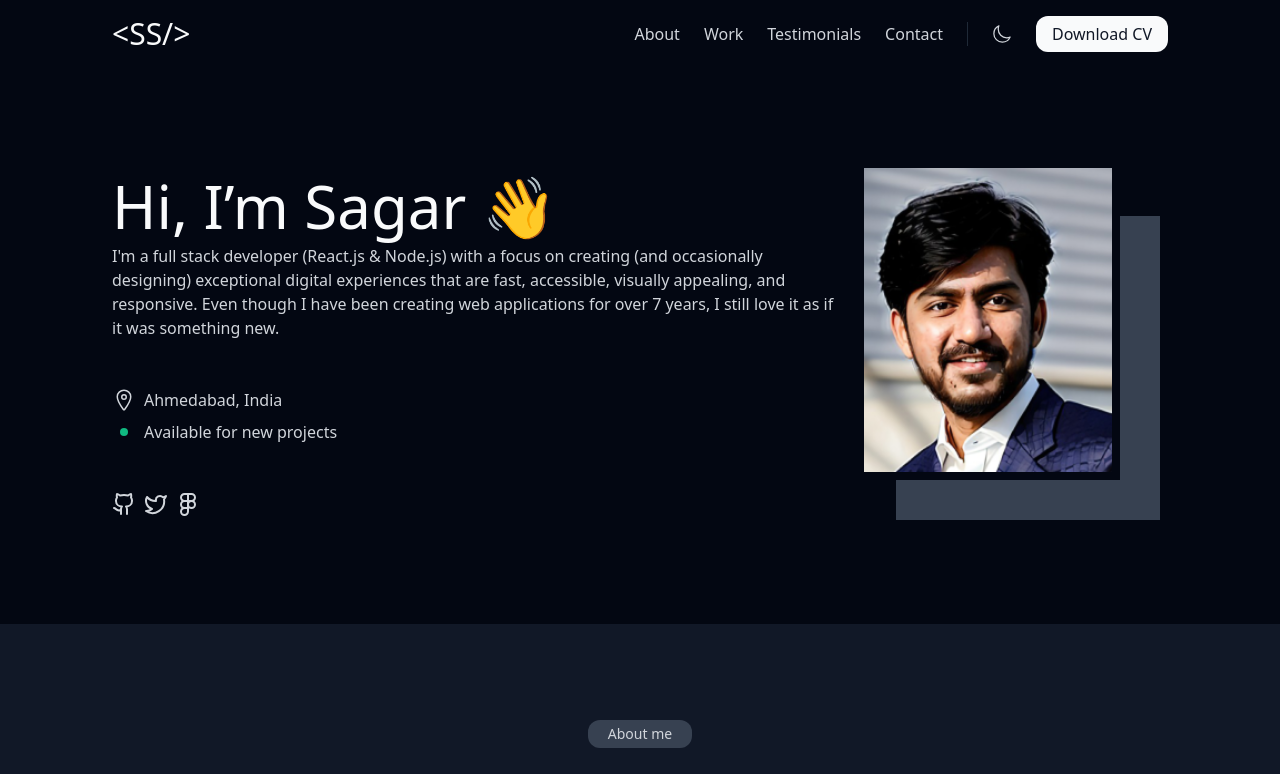
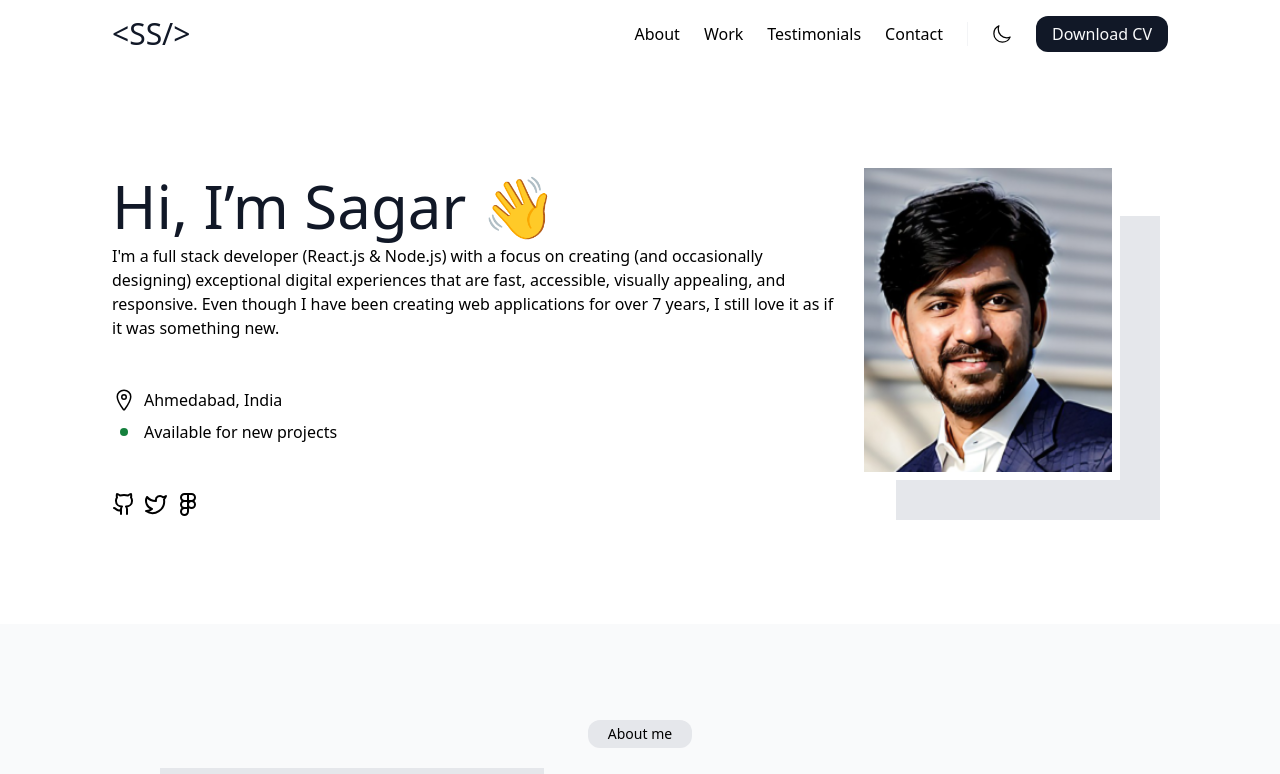
Before and after one commit to Zoljargal2004/Portfolio.1, a Next.js app: page / in a window 1280 px wide. Shown: the top 774 px of the page. Built offline with nearby package versions, Linux system fonts and the light colour scheme.

Commit message:
almost done

```diff
--- a/pages/components/About.js
+++ b/pages/components/About.js
@@ -1,7 +1,8 @@
+import { com_styles } from "./header"
 import { Portrait } from "./hero"
 
 export function About(){
-    return <div className="bg-[--sec-bg-color] px-4 py-16 lg:px-20 lg:py-24 lg:flex lg:justify-center">
+    return <div className={`dark:bg-[${com_styles[6].dark}] bg-[${com_styles[6].light}] px-4 py-16 lg:px-20 lg:py-24 lg:flex lg:justify-center`}>
         <div className="flex flex-col items-center text-sm gap-12 max-w-7xl lg:px-8">
             <Topic title = "About me"/>
             <div className="mt-[-24px] flex flex-col gap-[48px] lg:grid lg:grid-cols-2 lg:gap-12">
@@ -14,12 +15,12 @@ export function About(){
 }
 
 export function Topic(props){
-    return <div className="bg-[--portrait-bg] px-5 py-1 rounded-[12px]">{props.title}</div>
+    return <div className={`dark:bg-[${com_styles[5].dark}] bg-[${com_styles[5].light}] px-5 py-1 rounded-[12px]`}>{props.title}</div>
 }
 
 function About_para(){
     return <div className=" flex flex-col gap-4">
-        <h1 className="text-[--head-color] text-2xl mb-2 lg:text-3xl">Curious about me? Here you have it:</h1>
+        <h1 className={`text-[${com_styles[1].light}] dark:text-[${com_styles[1].dark}] text-2xl mb-2 lg:text-3xl`}>Curious about me? Here you have it:</h1>
         <p>
         I'm a passionate, self-proclaimed designer who specializes in full stack development (React.js & Node.js). I am very enthusiastic about bringing the technical and visual aspects of digital products to life. User experience, pixel perfect design, and writing clear, readable, highly performant code matters to me.
         </p>
--- a/pages/components/contact.js
+++ b/pages/components/contact.js
@@ -8,7 +8,7 @@ export function Contact() {
   let email = "reachsagarshah@gmail.com";
   let phone = "+91 8980500565";
   return (
-    <div className="px-4 py-16 bg-[--bg-color]">
+    <div className="px-4 py-16 bg-[#FFFFFF] dark:bg-[#030712]">
       <div className="flex flex-col items-center text-center gap-6">
         <Topic title="Get in touch" />
         <p className="mt-[-8px] text-xl max-w-xl">
--- a/pages/components/experience.js
+++ b/pages/components/experience.js
@@ -41,7 +41,7 @@ const experience_list = [
 
 export function Experience() {
   return (
-    <div className="bg-[--sec-bg-color] px-4 py-16">
+    <div className="bg-[#F9FAFB] dark:bg-[#111827] px-4 py-16">
       <div className="flex flex-col items-center gap-4">
         <Topic title="Experience" />
         <span className="text-[18px] mb-8">
@@ -60,7 +60,7 @@ function WorkExperience() {
         return (
           <div
             key={"experience_" + experience_list.indexOf(experience)}
-            className="bg-[--line-bg] rounded-xl p-8"
+            className="bg-[#F3F4F6] dark:bg-[#1F2937] rounded-xl p-8"
           >
             <div className="flex flex-col gap-4 lg:flex-row lg:justify-between">
               <div className="h-7">
--- a/pages/components/footer.js
+++ b/pages/components/footer.js
@@ -2,7 +2,7 @@ import { FaCopyright } from "react-icons/fa";
 
 export function Footer() {
   return (
-    <div className=" bg-[--sec-bg-color] py-6">
+    <div className=" bg-[#F9FAFB] dark:bg-[#111827] py-6">
       <div className="flex gap-2 justify-center">
         <FaCopyright size={24} />
         <span>
--- a/pages/components/header.js
+++ b/pages/components/header.js
@@ -5,15 +5,17 @@ import { useState } from "react";
 import { RxCross2 } from "react-icons/rx";
 import { CiLight } from "react-icons/ci";
 
-const com_styles = [
-  { name: "--bg-color", dark: "#030712", light: "#FFFFFF" },
-  { name: "--head-color", dark: "#F9FAFB", light: "#111827" },
+export const com_styles = [
+  { name: "bg-color", dark: "#030712", light: "#FFFFFF" },
+  { name: "head-color", dark: "#F9FAFB", light: "#111827" },
   { name: "--text-color", dark: "#D1D5DB", light: "#4B5563" },
   { name: "--text-on-button", dark: "#111827", light: "#F9FAFB" },
-  { name: "--line-bg", dark: "#1F2937", light: "#F3F4F6" },
+  { name: "line-bg", dark: "#1F2937", light: "#F3F4F6" },
   { name: "--portrait-bg", dark: "#374151", light: "#E5E7EB" },
   { name: "--sec-bg-color", dark: "#111827", light: "#F9FAFB" },
 ];
+
+const logo = "<SS/>";
 
 const nav_bar = [
   { name: "About", link: "/about" },
@@ -22,12 +24,14 @@ const nav_bar = [
   { name: "Contact", link: "/contact" },
 ];
 
-let dark = true;
-
 export function Header() {
-  let logo = "<SS/>";
+  let [dark, isDark] = useState(true);
   let [open, setOpen] = useState(false);
 
+  function modeHandler() {
+    document.body.classList.toggle("dark");
+    isDark(!dark);
+  }
   function openMenu() {
     setOpen(true);
   }
@@ -36,19 +40,30 @@ export function Header() {
   }
 
   return (
-    <div className="flex justify-center content-center bg-[--bg-color] lg:px-[80px] lg:py-4 w-[100%] p-4">
+    <div
+      className={`flex justify-center content-center dark:bg-[${com_styles[0].dark}] bg-[${com_styles[0].light}] lg:px-[80px] lg:py-4 w-[100%] p-4`}
+    >
       <div className="flex justify-between lg:px-8 items-center w-[100%] max-w-[1280px]">
-        <span className="text-3xl text-bold text-[--head-color]">{logo}</span>
+        <span
+          className={`text-3xl text-bold dark:text-[${com_styles[1].dark}] text-[${com_styles[1].light}]`}
+        >
+          {logo}
+        </span>
         <div className=" hidden gap-6 items-center lg:flex">
-          <Link href={"/experience"}>About</Link>
-          <Link href={"#"}>Work</Link>
-          <Link href={"#"}>Testimonials</Link>
-          <Link href={"#"}>Contact</Link>
-          <div className="w-[1px] bg-[--line-bg] h-6"></div>
-          <div onClick={changeMod} id="page_mode">
-            { dark ? <IoMoonOutline size={20} /> : <CiLight  size={20}/>}
+          {nav_bar.map((bar) => {
+            for (let i = 0; i < nav_bar.length; i++) {
+              return <Link href={bar.link}>{bar.name}</Link>;
+            }
+          })}
+          <div
+            className={`w-[1px] dark:bg-[${com_styles[4].dark}] bg-[${com_styles[4].light}] h-6`}
+          ></div>
+          <div onClick={modeHandler} id="page_mode">
+            {dark ? <IoMoonOutline size={20} /> : <CiLight size={20} />}
           </div>
-          <button className="text-[--text-on-button] bg-[--head-color] px-4 py-[6px] rounded-[12px]">
+          <button
+            className={`dark:text-[#111827] text-[#F9FAFB] dark:bg-[#F9FAFB] bg-[#111827] px-4 py-[6px] rounded-[12px]`}
+          >
             Download CV
           </button>
         </div>
@@ -56,6 +71,7 @@ export function Header() {
           <GiHamburgerMenu size={24} className="lg:hidden" />
         </div>
       </div>
+      {/* Mobile sidebar */}
       <div className="lg:hidden">
         <div
           className={`fixed transition-all inset-0   ${
@@ -64,39 +80,46 @@ export function Header() {
           onClick={closeMenu}
         ></div>
         <div
-          className={`top-0 right-0 bottom-0 transition-all duration-1000 fixed bg-[--bg-color] z-10 ease-in-out ${
+          className={`top-0 right-0 bottom-0 transition-all duration-1000 fixed dark:bg-[${
+            com_styles[0].dark
+          }] bg-[${com_styles[0].light}] z-10 ease-in-out ${
             open ? "left-0" : "left-full"
           }`}
         >
           <div className="flex justify-between p-4 items-center">
-            <span className="text-2xl text-bold text-[--head-color]">
+            <span
+              className={`text-2xl text-bold dark:text-[${com_styles[2].dark}] text-[${com_styles[2].light}]`}
+            >
               {logo}
             </span>
             <div className="content-center" onClick={closeMenu}>
               <RxCross2 size={24} />
             </div>
           </div>
-          <div className="border-y-[1px] border-[--line-bg] flex flex-col gap-4 p-4">
+          <div
+            className={`border-y-[1px] dark:border-[${com_styles[4].dark}] border-[${com_styles[4].light}] flex flex-col gap-4 p-4`}
+          >
             {nav_bar.map((bar) => (
-              <Link className="bold" href={bar.link}>{bar.name}</Link>
+              <Link className="bold" href={bar.link}>
+                {bar.name}
+              </Link>
             ))}
           </div>
-          <div className="p-4">
-            <div><span>Switch Theme</span></div>
+          <div className="p-4 flex flex-col gap-4">
+            <div className="flex justify-between" onClick={modeHandler}>
+              <span>Switch Theme</span>
+              {dark ? <IoMoonOutline size={20} /> : <CiLight size={20} />}
+            </div>
+            <div className="w-full flex justify-center">
+              <button
+                className={` px-4 py-[6px] rounded-xl text-[#F9FAFB] dark:text-[#111827] dark:bg-[#F9FAFB] bg-[#111827] w-[320px] max-h-9 ${open? "ml-0": "ml-40"}`}
+              >
+                Download CV
+              </button>
+            </div>
           </div>
         </div>
       </div>
     </div>
   );
 }
-
-function changeMod() {
-  const styles = document.documentElement.style;
-  for (let i = 0; i < com_styles.length; i++) {
-    styles.setProperty(
-      com_styles[i].name,
-      dark ? com_styles[i].light : com_styles[i].dark
-    );
-  }
-  dark ? (dark = false) : (dark = true);
-}
--- a/pages/components/hero.js
+++ b/pages/components/hero.js
@@ -3,10 +3,11 @@ import { IoLocationOutline } from "react-icons/io5";
 import { LuGithub } from "react-icons/lu";
 import { LuTwitter } from "react-icons/lu";
 import { LuFigma } from "react-icons/lu";
+import { com_styles } from "./header";
 
 export function Hero() {
   return (
-    <div className="bg-[--bg-color] py-16 px-4 lg:px-20 lg:py-24 lg:flex lg:justify-center">
+    <div className={` dark:bg-[#030712] bg-[#FFFFFF] py-16 px-4 lg:px-20 lg:py-24 lg:flex lg:justify-center`}>
       <div className="flex flex-col items-center gap-12 max-w-7xl lg:flex-row-reverse lg:px-8">
         <Portrait portrait="first" />
         <Hero_Paragraph />
@@ -21,10 +22,10 @@ export function Portrait(props) {
       <div className="pt-5 flex justify-center lg:justify-start">
         <div
           className={
-            "border-[8px] bg-[--portrait-bg] " +
+            `border-[8px] dark:bg-[#374151] bg-[#E5E7EB] ` +
             (props.number == 2
-              ? "border-[--sec-bg-color] w-[320px] lg:w-[400px] h-[360px] lg:h-[480px] "
-              : "border-[--bg-color] w-[280px] lg:w-[280px] h-[280px] lg:h-[320px] ") +
+              ? `dark:border-[#374151] border-[#E5E7EB] w-[320px] lg:w-[400px] h-[360px] lg:h-[480px] `
+              : `dark:border-[#030712] border-[#FFFFFF] w-[280px] lg:w-[280px] h-[280px] lg:h-[320px] `) +
             " bottom-0 relative"
           }
         >
@@ -33,8 +34,8 @@ export function Portrait(props) {
             src={props.number == 2 ? "/Images/Pic2.png" : "/Images/Pic.png"}
             className={
               (props.number == 2
-                ? "w-[280px] lg:w-[400px] h-[360px] lg:h-[480px] lg:left-10 border-[--sec-bg-color] "
-                : "w-[240px] lg:w-[280px] h-[280px] lg:h-[320px] lg:left-[-40px] border-[--bg-color] ") +
+                ? `w-[280px] lg:w-[400px] h-[360px] lg:h-[480px] lg:left-10 dark:border-[#111827] border-[#E5E7EB]`
+                : `w-[240px] lg:w-[280px] h-[280px] lg:h-[320px] lg:left-[-40px] dark:border-[#030712] border-[#FFFFFF] `) +
               " absolute bottom-3 left-3  lg:bottom-10 border-[8px]"
             }
           />
@@ -47,7 +48,7 @@ export function Portrait(props) {
 function Hero_Paragraph() {
   return (
     <div className="flex flex-col gap-12">
-      <h1 className="mb-[-40px] text-[--head-color] text-4xl text-bold lg:text-6xl ">
+      <h1 className={`mb-[-40px] dark:text-[#F9FAFB] text-[#111827] text-4xl text-bold lg:text-6xl `}>
         Hi, I’m Sagar 👋
       </h1>
       <p>
@@ -77,7 +78,7 @@ function Status() {
           <div
             className={
               available
-                ? "w-2 h-2 rounded-[50%] bg-[--status-available]"
+                ? `w-2 h-2 rounded-[50%] bg-green-700`
                 : "w-2 h-2 bg-red-700 rounded-[50%]"
             }
           ></div>
--- a/pages/components/skills.js
+++ b/pages/components/skills.js
@@ -1,5 +1,6 @@
 import { Topic } from "./about";
 import Image from "next/image";
+import { com_styles } from "./header";
 const skills_lis = [
   { name: "Javascript" },
   { name: "Typescript" },
@@ -21,7 +22,7 @@ const skills_lis = [
 
 export function Skills() {
   return (
-    <div className="bg-[--bg-color] px-4 py-16">
+    <div className={`bg-[#FFFFFF] dark:bg-[#030712] px-4 py-16`}>
       <div className="flex flex-col gap-4 items-center max-w-7xl lg:m-auto">
         <Topic title="Skills" />
         <span className="text-[18px] mb-8">
--- a/pages/components/work.js
+++ b/pages/components/work.js
@@ -1,6 +1,7 @@
 import { Topic } from "./about";
 import Image from "next/image";
 import { CiShare1 } from "react-icons/ci";
+import { com_styles } from "./header";
 
 const work_lis = [
   {
@@ -63,7 +64,7 @@ const work_lis = [
 
 export function Work() {
   return (
-    <div className="bg-[--bg-color] px-4 py-16">
+    <div className={`bg-[#FFFFFF] dark:bg-[#030712] px-4 py-16`}>
       <div className="flex flex-col gap-4 items-center max-w-7xl lg:m-auto">
         <Topic title="Work" />
         <span className="mt-[-8px] text-lg text-center mb-8">
@@ -89,7 +90,7 @@ function Work_Projs() {
                 : "lg:flex-row-reverse")
             }
           >
-            <div className="p-8 bg-[--portrait-bg] lg:w-[50%] lg:p-12">
+            <div className={`p-8 bg-[#E5E7EB] dark:bg-[#374151] lg:w-[50%] lg:p-12`}>
               <div className="rounded-xl overflow-hidden">
                 <img
                   className="object-center"
@@ -97,8 +98,8 @@ function Work_Projs() {
                 />
               </div>
             </div>
-            <div className="flex flex-col gap-6 p-8 bg-[--line-bg] lg:w-[50%] lg:flex-1 ">
-              <span className="text-lg text-[--head-color] font-bold lg:text-xl">
+            <div className={`flex flex-col gap-6 p-8 bg-[#F3F4F6] dark:bg-[#1F2937] lg:w-[50%] lg:flex-1 `}>
+              <span className={`text-lg text-[#111827] dark:text-[#F9FAFB] font-bold lg:text-xl`}>
                 {project.name}
               </span>
               <p>{project.description}</p>
--- a/styles/globals.css
+++ b/styles/globals.css
@@ -7,7 +7,7 @@
   --background-start-rgb: 214, 219, 220;
   --background-end-rgb: 255, 255, 255;
 
-
+/*
   --bg-color: #030712;
   --head-color: #F9FAFB;
   --text-color: #D1D5DB;
@@ -17,7 +17,7 @@
 
   --status-available: #10B981;
 
-  --sec-bg-color : #111827;
+  --sec-bg-color : #111827; */
 }
 
 @media (prefers-color-scheme: dark) {
```
Also changed, not shown: pages/_app.js (line endings or trailing spaces).
